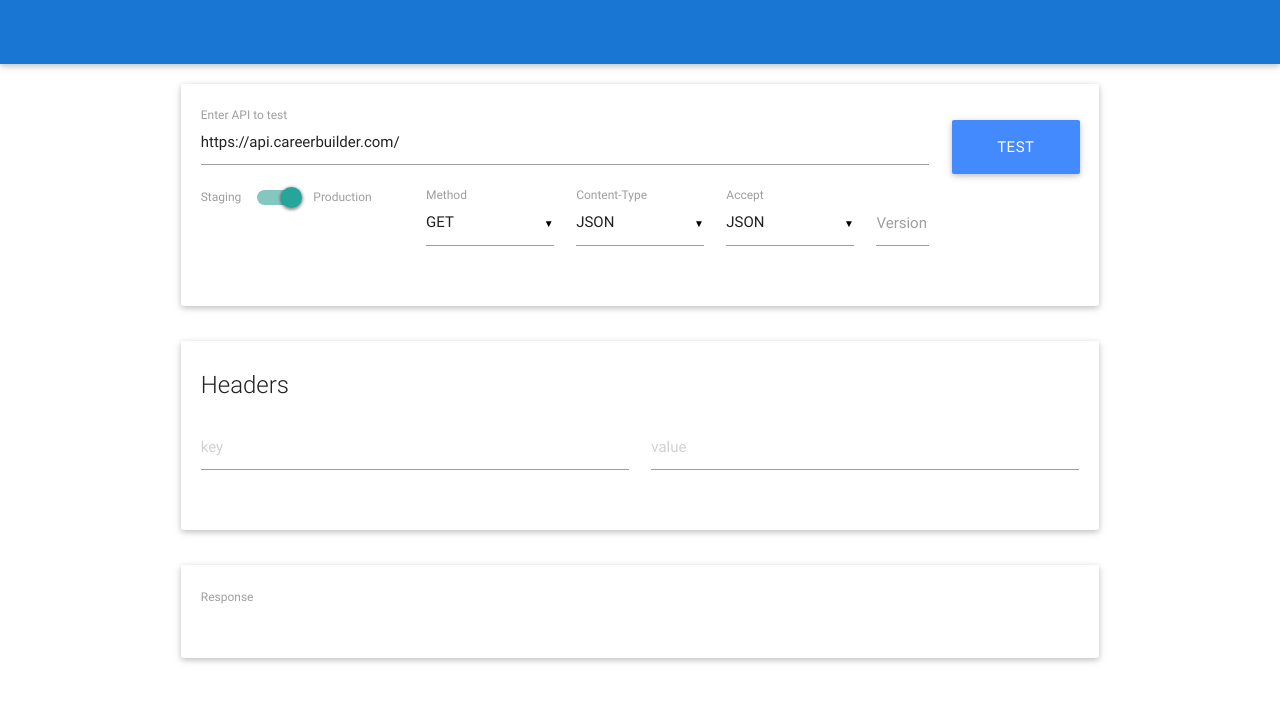
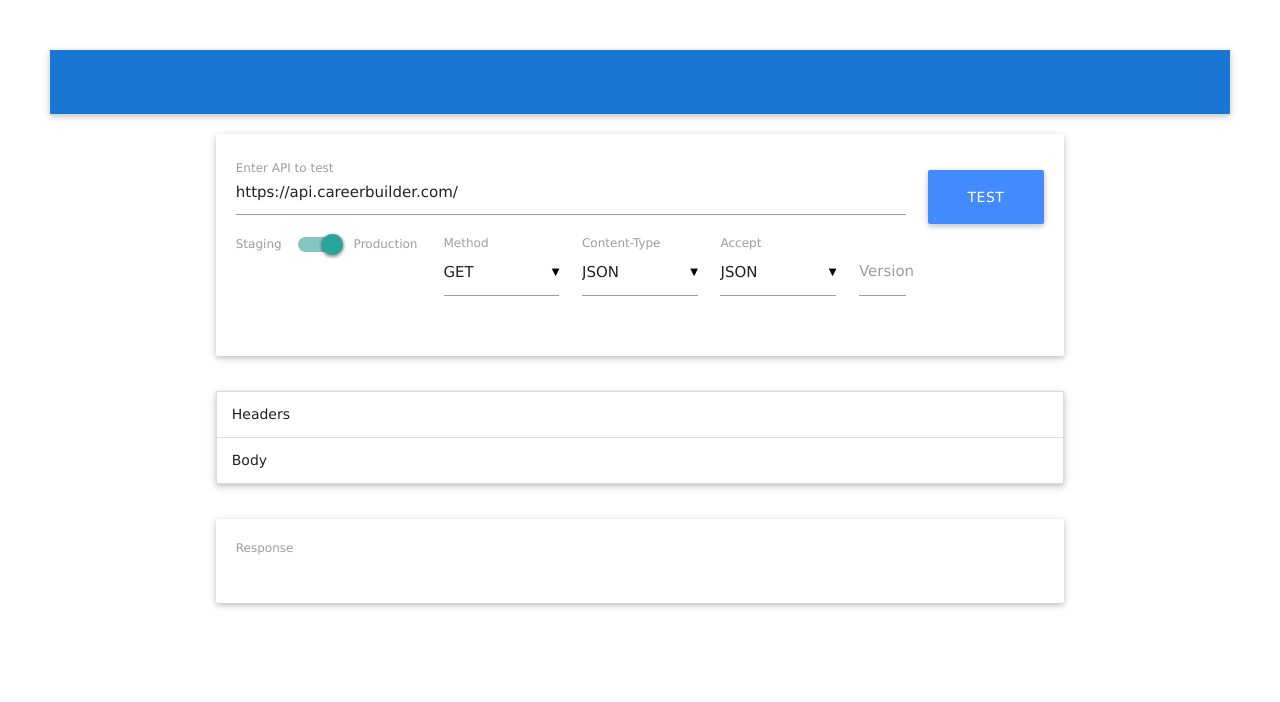
Before and after one commit to jcwearn/api-tester, a website: page views/index.html in a window 1280 px wide. Drawn offline with nearby package versions, Linux system fonts and the light colour scheme; files that its build step writes are made by us from their sources; files whose address does not match are found by name.

Commit message:
Add headers and body params into collapsible

```diff
--- a/views/index.html
+++ b/views/index.html
@@ -5,6 +5,9 @@
     <link href="http://fonts.googleapis.com/icon?family=Material+Icons" rel="stylesheet">
     <!--Import materialize.css-->
     <link type="text/css" rel="stylesheet" href="stylesheets/materialize.css"  media="screen,projection"/>
+
+    <!--Import style.css for custom styling-->
+    <link type="text/css" rel="stylesheet" href="stylesheets/style.css"  media="screen,projection"/>
 
     <!--Let browser know website is optimized for mobile-->
     <meta name="viewport" content="width=device-width, initial-scale=1.0"/>
@@ -70,25 +73,36 @@
       </div>
 
       <div class="row">
-        <div class="card white">
-          <div class="card-content">
-            <span class="card-title">Headers</span>
+        <ul class="collapsible" data-collapsible="accordion">
+          <li>
+            <div class="collapsible-header text-align-center">Headers</div>
+            <div class="collapsible-body">
                 <div class="row">
                   <form action="" onsubmit="return false">
-                <div class="col m6">
+                    <div class="col m5 offset-m1">
                       <div class="input-field">
                         <input id="key" type="text" tabindex="1" name="key" placeholder="key">
                       </div>
                     </div>
-                <div class="col m6">
+                    <div class="col m5">
                       <div class="input-field">
                         <input id="value" type="text" tabindex="1" name="value" placeholder="value">
                       </div>
                     </div>
+                    <div class="col m1" style="margin-top:15px">
+                      <a class="btn-floating btn-medium waves-effect waves-light grey"><i class="material-icons">add</i></a>
+                    </div>
                   </form>
                 </div>
             </div>
+          </li>
+          <li>
+            <div class="collapsible-header">Body</div>
+            <div class="collapsible-body">
+              <textarea id="body-text-area"></textarea>
             </div>
+          </li>
+        </ul>
       </div>
 
       <div class="row">
@@ -106,6 +120,9 @@
     <script type="text/javascript">
       $(document).ready(function() {
         $('select').material_select();
+        $('.collapsible').collapsible({
+          accordion : false // A setting that changes the collapsible behavior to expandable instead of the default accordion style
+        });
       });
     </script>
     <script type="text/javascript">
```
Lines whose indentation alone changed are shown as unchanged.
